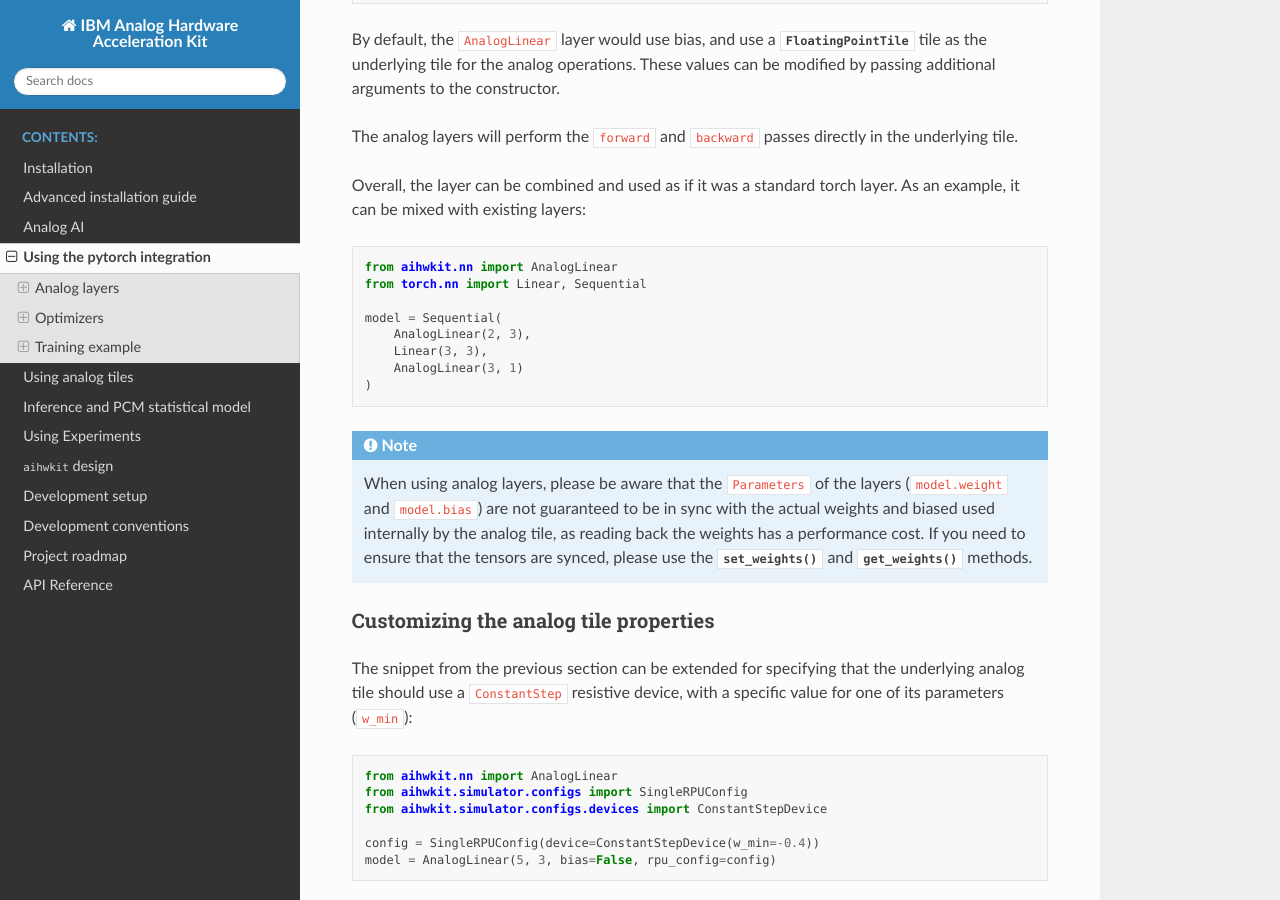
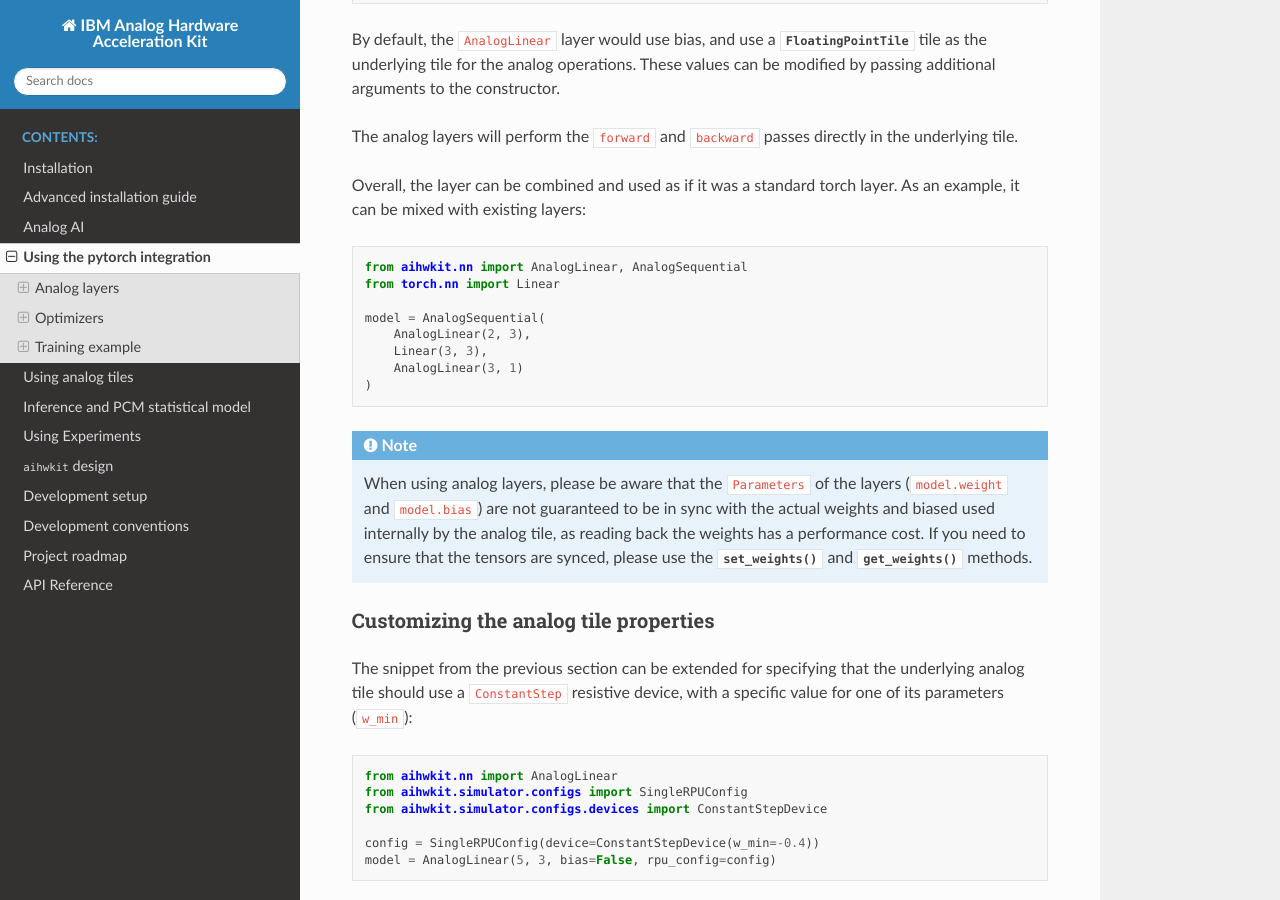
Before and after one commit to IBM/aihwkit, a Sphinx documentation site: the page built from docs/source/using_pytorch.rst, in a window 1280 px wide and 900 px high, scrolled down 996 px. Built offline with Sphinx 7.4.7 and the Read the Docs theme 2.0.0, drawn with Linux system fonts in a browser that asks for light colours.

Commit message:
Update using_pytorch snippets

```diff
--- a/docs/source/using_pytorch.rst
+++ b/docs/source/using_pytorch.rst
@@ -60,10 +60,10 @@
 Overall, the layer can be combined and used as if it was a standard torch
 layer. As an example, it can be mixed with existing layers::
 
-        from aihwkit.nn import AnalogLinear
-        from torch.nn import Linear, Sequential
+        from aihwkit.nn import AnalogLinear, AnalogSequential
+        from torch.nn import Linear
 
-        model = Sequential(
+        model = AnalogSequential(
             AnalogLinear(2, 3),
             Linear(3, 3),
             AnalogLinear(3, 1)
@@ -214,12 +214,12 @@
 
     class Example(AnalogSequential):
 
-    def __init__(self):
-        super().__init__()
+        def __init__(self):
+            super().__init__()
 
-        self.feature_extractor = AnalogConv2d(
-            in_channels=1, out_channels=16, kernel_size=5, stride=1
-        )
+            self.feature_extractor = AnalogConv2d(
+                in_channels=1, out_channels=16, kernel_size=5, stride=1
+            )
 
 
 .. _PyTorch: https://pytorch.org
```
